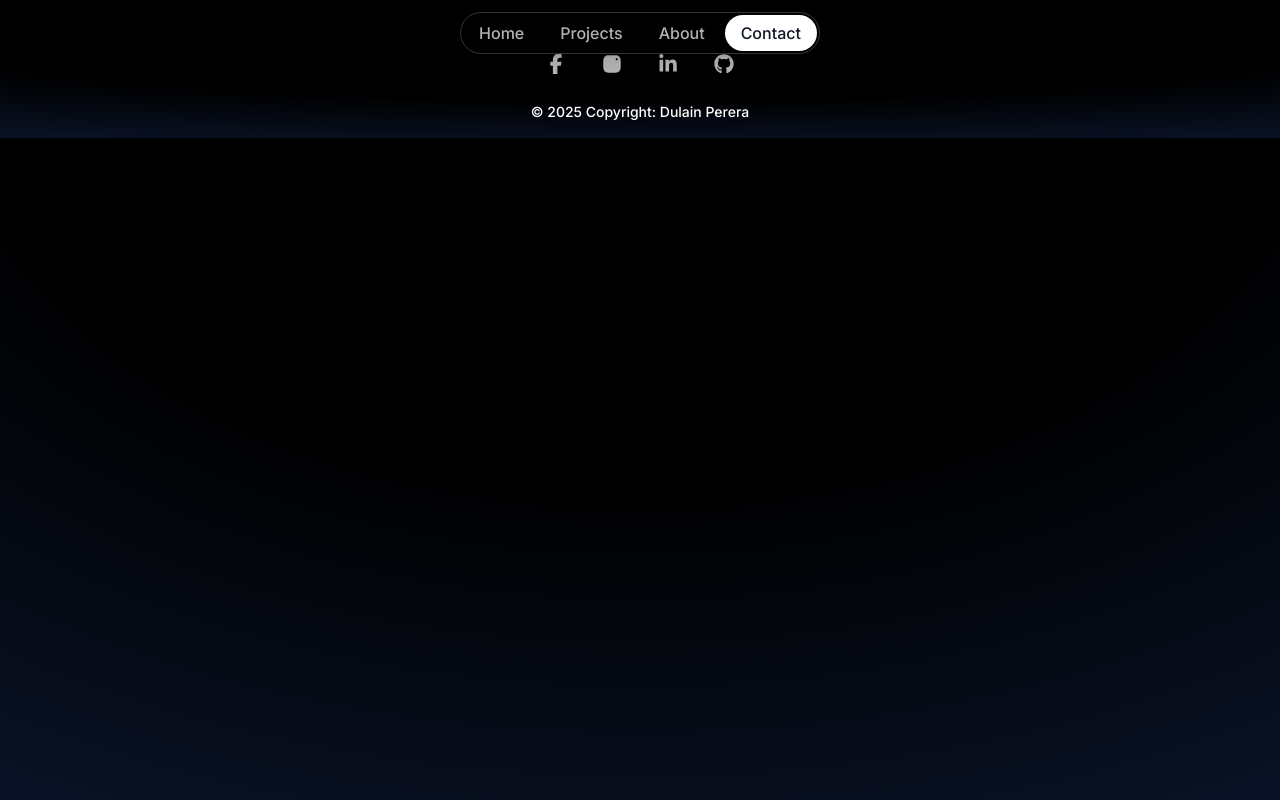
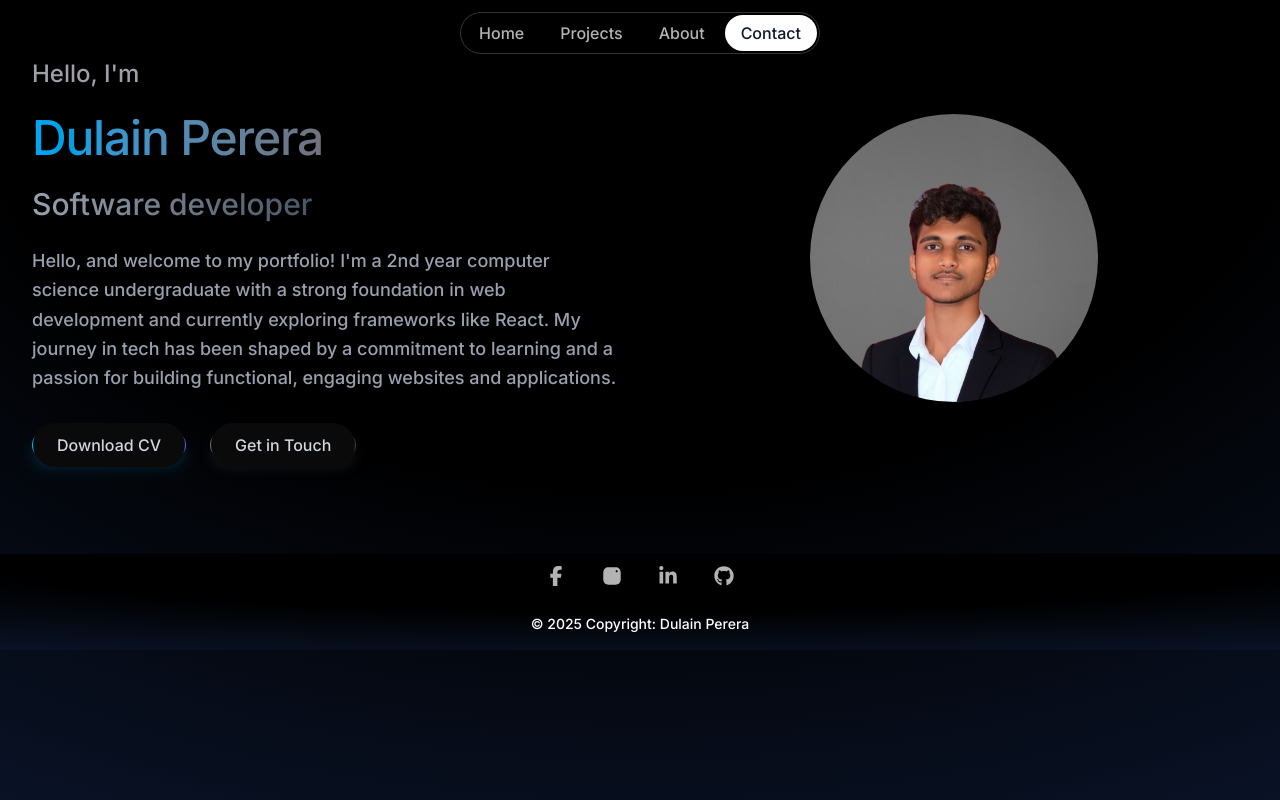
Before and after one commit to dulainperera/dulainperera.github.io, a React (Vite) app: page / in a window 1280 px wide. Built offline with nearby package versions, Linux system fonts and the light colour scheme; a web font is replaced by a local one.

Commit message:
into added

```diff
--- a/src/App.jsx
+++ b/src/App.jsx
@@ -1,5 +1,6 @@
 import Header from './components/Header';
 import Footer from './components/Footer';
+import Intro from './components/Intro';
 
 
 
@@ -18,7 +19,7 @@ const App = () => {
       <div className="relative z-10">
         <Header />
 
-
+        <Intro />
 
 
 
```
